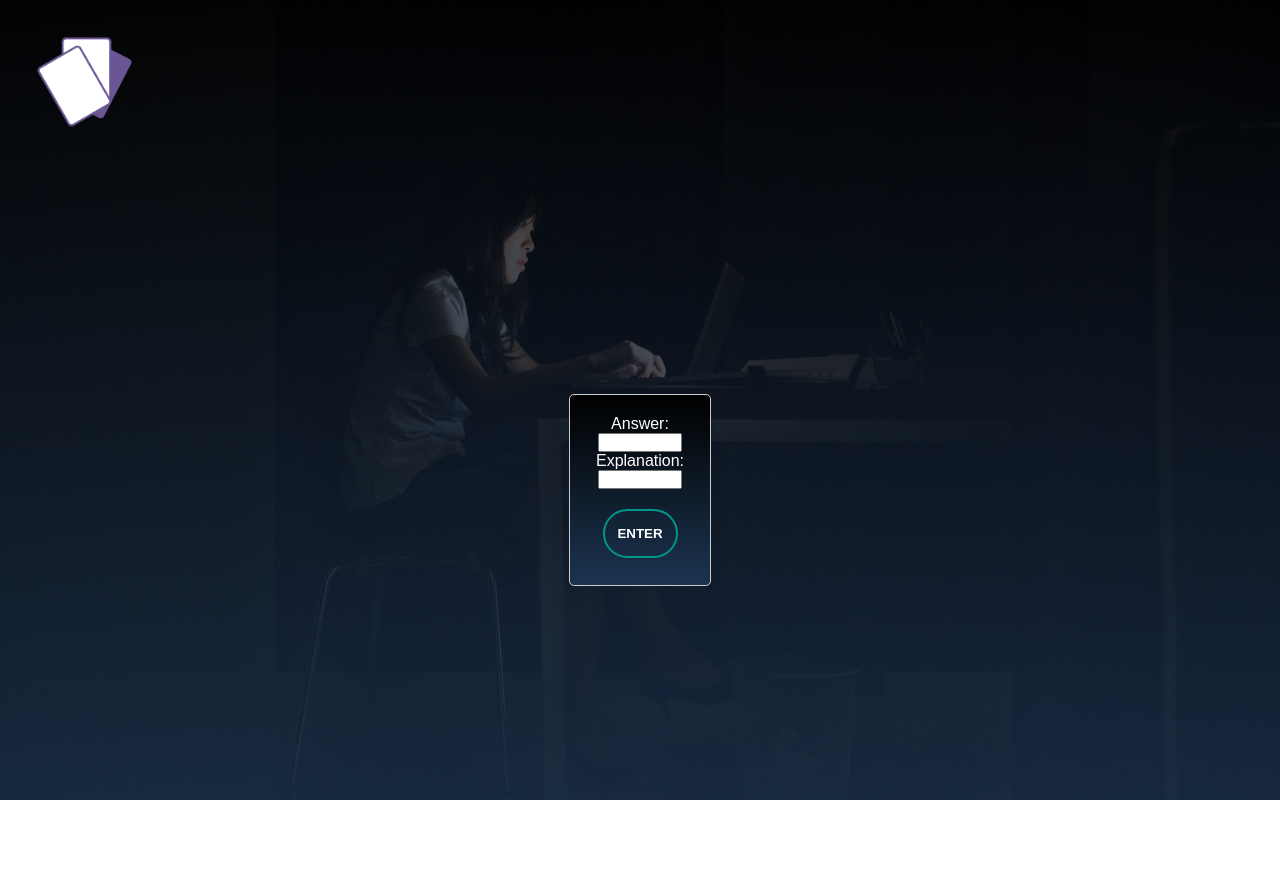
After one commit to chriss1525/FlipDeck, a Flask app: page /answer in a window 1280 px wide. The commit adds this page. Run offline with Flask 3, Linux system fonts and the light colour scheme; parts of the project's set-up code (start-up, migrations or seed data) failed here and were passed over.

Commit message:
add create_flashcards and answer pages, improve the ui for the create_deck page

```diff
--- a/main.py
+++ b/main.py
@@ -26,6 +26,9 @@ def deck():
 def create_deck():
     return render_template('create_deck.html')
 
+@app.route('/answer')
+def answer():
+    return render_template('answer.html')
 
 app.add_url_rule('/register', methods=['POST'], view_func=register)
 app.add_url_rule('/progress', methods=['POST'], view_func=create_progress)
--- a/static/css/styles.css
+++ b/static/css/styles.css
@@ -85,7 +85,6 @@
 }
 
 button {
-  width: 200px;
   padding: 15px 0;
   text-align: center;
   margin: 20px auto;
@@ -98,6 +97,12 @@ button {
   position: relative;
   overflow: hidden;
   z-index: 0;
+}
+
+.button1 {width: 200px;}
+.button2 {
+ width: 75%;
+ height: 75%
 }
 
 span {
--- /dev/null
+++ b/templates/answer.html
@@ -0,0 +1,36 @@
+<!DOCTYPE html>
+<html>
+  <head>
+    <meta charset="utf-8">
+    <meta name="viewport" content="width=device-width, initial-scale=1.0">
+    <title>FlipDeck - Flashcards</title>
+    <link rel="stylesheet" href="../static/css/styles.css" />
+    <link rel="stylesheet" href="../static/css/styles2.css" />
+  </head>
+  <body>
+    <header>
+     <div class="navbar">
+      <img src="../static/images/logo.png" alt="Logo" />
+     </div>
+    </header>
+    <main>
+     <div class="banner"></div>
+     <div class="content">
+       <div class="card">
+          <div class="answer">
+           <form>
+             <label for="shans">Answer:</label><br>
+             <input type="text" id="shans" name="shans" style="width: 80%";><br>
+             <label for="lans">Explanation:</label><br>
+             <input type="text" id="lans" name="lans" style="width: 80%";>
+             <a href=""><button class="button button2"><span></span>ENTER</button></a>
+           </form>
+           </div>
+           </div>
+       </div>
+     </div>
+     </div>
+    </main>
+    <footer></footer>
+  </body>
+</html>
--- a/templates/homepage.html
+++ b/templates/homepage.html
@@ -16,7 +16,7 @@
       <h1>STUDY MADE EASY</h1>
       <p>Create flashcards and have fun studying</p>
       <form action="/deck" method="GET">
-       <a href="deck.html"><button type="button"><span></span>SUBMIT</button></a>
+       <a href="deck"><button class="button button1"><span></span>START</button></a>
     </form>
       </div>
     </div>
```
Also changed, not shown: templates/create_deck.html (added, +36 -0 lines), templates/create_flashcards.html (renamed from templates/create-deck.html, +5 -13 lines), templates/deck.html (+10 -7 lines).
